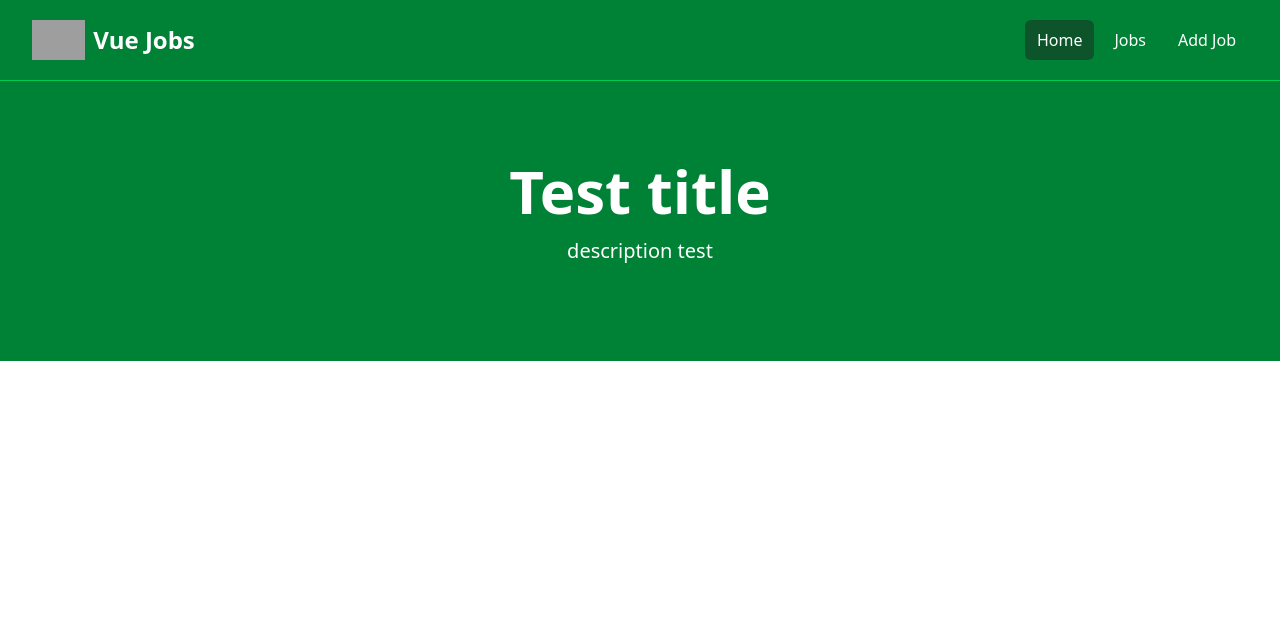
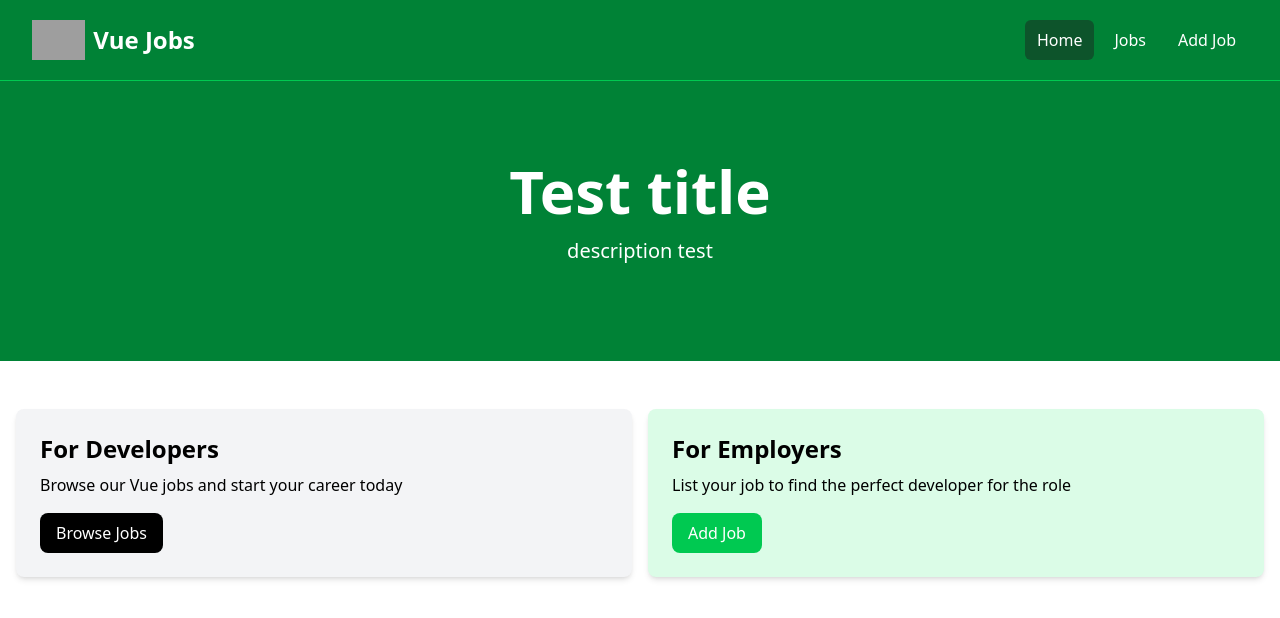
Before and after one commit to NatanBraslavsky/vue, a Vue app in the folder cursos/cursoYtTraversy/teste/vue-projectTest/: page / in a window 1280 px wide. Shown: the top 618 px of the page. Built offline with nearby package versions, Linux system fonts and the light colour scheme; grey boxes are pictures that could not be loaded.

Commit message:
props study vue.js

```diff
--- a/cursos/cursoYtTraversy/teste/vue-projectTest/src/App.vue
+++ b/cursos/cursoYtTraversy/teste/vue-projectTest/src/App.vue
@@ -1,5 +1,6 @@
 <script setup>
 import Hero from './components/Hero.vue';
+import HomeCards from './components/HomeCards.vue';
 import NavBar from './components/NavBar.vue';
 
 
@@ -8,4 +9,5 @@
 <template>
   <NavBar/>
   <Hero title="Test title" description="description test"/>
+  <HomeCards/>
 </template>
--- /dev/null
+++ b/cursos/cursoYtTraversy/teste/vue-projectTest/src/components/Card.vue
@@ -0,0 +1,15 @@
+<script setup>
+import { defineProps } from 'vue';
+defineProps({
+   bg: {
+    type: String,
+    default: 'bg-gray-100',
+   },
+});
+</script>
+
+<template>
+    <div :class="`${bg} p-6 rounded-lg shadow-md`">
+        <slot></slot>
+    </div>
+</template>
--- a/cursos/cursoYtTraversy/teste/vue-projectTest/src/components/Hero.vue
+++ b/cursos/cursoYtTraversy/teste/vue-projectTest/src/components/Hero.vue
@@ -15,7 +15,7 @@
 <template>
     <section class="bg-green-700 py-20 mb-4">
       <div
-        class="max-w-7xl mx-auto px-4 sm:px-6 lg:px-8 flex flex-col items-center"
+        class="max-w-7xl mx-auto px-4 sm:px-6 lg:px-8 flex flex-col ite ms-center"
       >
         <div class="text-center">
           <h1
--- /dev/null
+++ b/cursos/cursoYtTraversy/teste/vue-projectTest/src/components/HomeCards.vue
@@ -0,0 +1,36 @@
+<script setup>
+import Card from './Card.vue';
+</script>
+
+<template>
+    <section class="py-4">
+      <div class="container-xl lg:container m-auto">
+        <div class="grid grid-cols-1 md:grid-cols-2 gap-4 p-4 rounded-lg">
+          <Card bg="bg-gray-100">
+            <h2 class="text-2xl font-bold">For Developers</h2>
+            <p class="mt-2 mb-4">
+              Browse our Vue jobs and start your career today
+            </p>
+            <a
+              href="jobs.html"
+              class="inline-block bg-black text-white rounded-lg px-4 py-2 hover:bg-gray-700"
+            >
+              Browse Jobs
+            </a>
+          </Card>
+          <Card bg="bg-green-100">
+            <h2 class="text-2xl font-bold">For Employers</h2>
+            <p class="mt-2 mb-4">
+              List your job to find the perfect developer for the role
+            </p>
+            <a
+              href="add-job.html"
+              class="inline-block bg-green-500 text-white rounded-lg px-4 py-2 hover:bg-green-600"
+            >
+              Add Job
+            </a>
+          </Card>
+        </div>
+      </div>
+    </section>
+</template>
```
